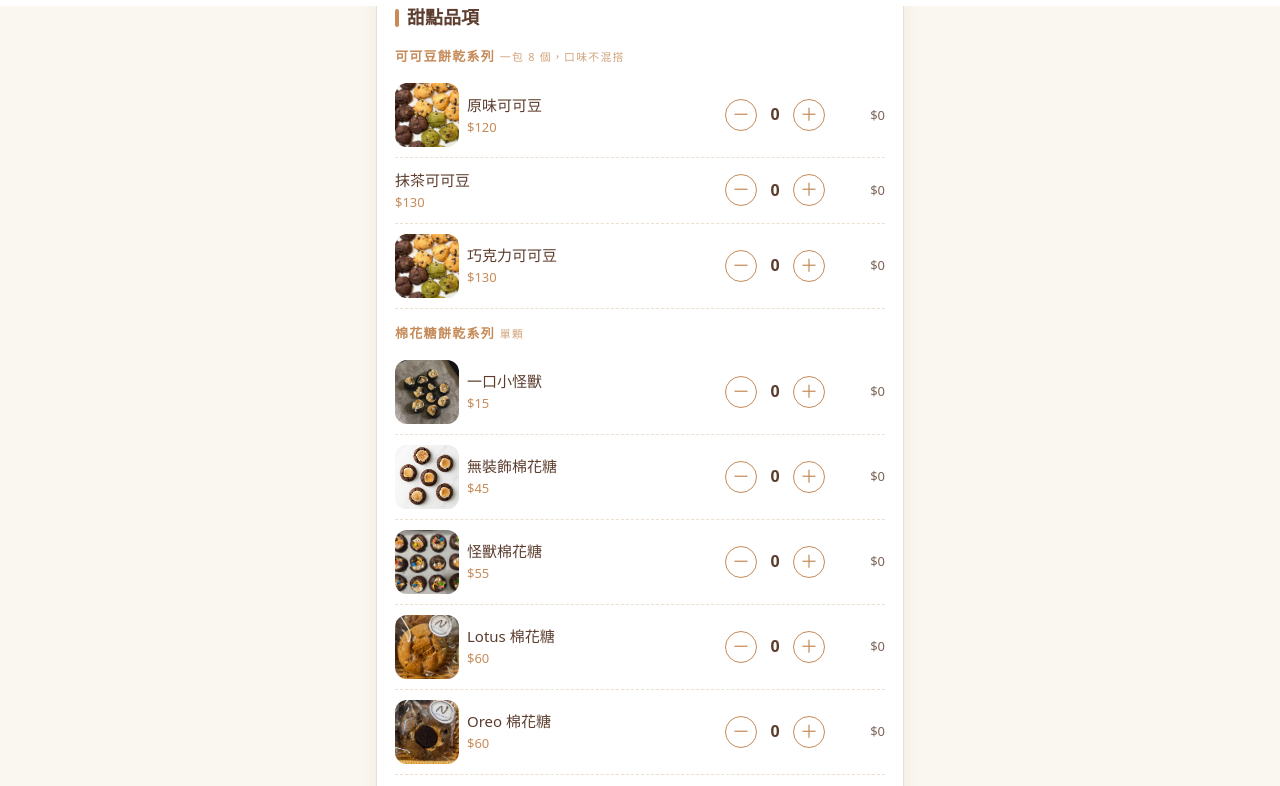
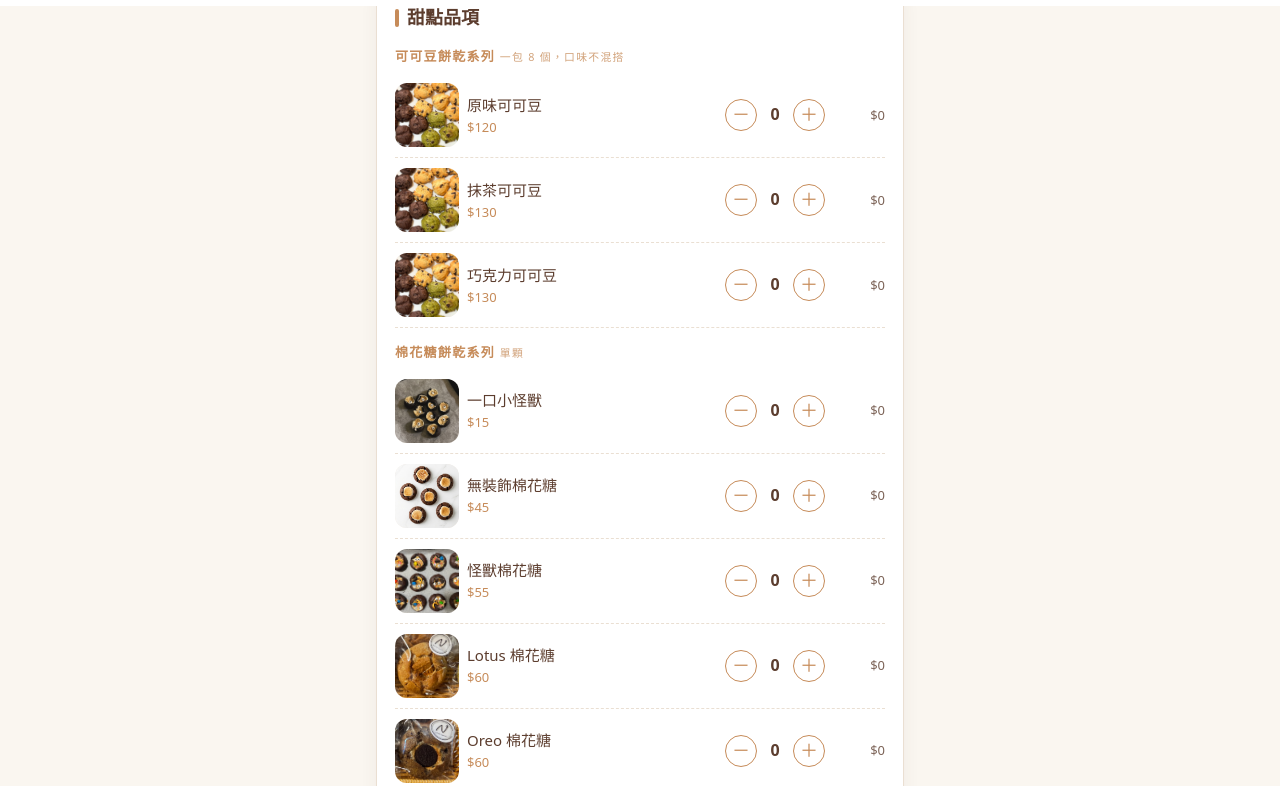
Before and after one commit to vizoo0512-byte/NINIZ-order, a plain HTML site: page index.html in a window 1280 px wide. Shown: the part 794-1580 px from the top of the page. Drawn offline with Linux system fonts and the light colour scheme.

Commit message:
Add files via upload

```diff
--- a/index.html
+++ b/index.html
@@ -157,7 +157,7 @@ var MENU=[
 {c:"棉花糖餅乾系列",n:"單顆",g:"mm",i:[["一口小怪獸",15],["無裝飾棉花糖",45],["怪獸棉花糖",55],["Lotus 棉花糖",60],["Oreo 棉花糖",60]]},
 {c:"貝殼瑪德蓮系列",n:"一盒 6 顆，口味不混搭",g:"pack",i:[["原味瑪德蓮",159],["巧克力瑪德蓮",169],["抹茶瑪德蓮",169],["鐵觀音瑪德蓮",169],["伯爵紅茶瑪德蓮",169]]}
 ];
-var IMG={"原味可可豆":"cocoa-original","拹茶可可豆":"cocoa-matcha","巧克力可可豆":"cocoa-choco","一口小怪獸":"mini-monster","無裝飾棉花糖":"marshmallow-plain","怪獸棉花糖":"monster","Lotus 棉花糖":"lotus","Oreo 棉花糖":"oreo","原味瑪德蓮":"madeleine-original","巧克力瑪德蓮":"madeleine-choco","拹茶瑪德蓮":"madeleine-matcha","鐵觀音瑪德蓮":"madeleine-tieguanyin","伯爵紅茶瑪德蓮":"madeleine-earlgrey"};
+var IMG={"原味可可豆":"cocoa-original","抹茶可可豆":"cocoa-matcha","巧克力可可豆":"cocoa-choco","一口小怪獸":"mini-monster","無裝飾棉花糖":"marshmallow-plain","怪獸棉花糖":"monster","Lotus 棉花糖":"lotus","Oreo 棉花糖":"oreo","原味瑪德蓮":"madeleine-original","巧克力瑪德蓮":"madeleine-choco","抹茶瑪德蓮":"madeleine-matcha","鐵觀音瑪德蓮":"madeleine-tieguanyin","伯爵紅茶瑪德蓮":"madeleine-earlgrey"};
 var items=[],$=function(s){return document.querySelector(s)};
 var menu=$("#menu");
 MENU.forEach(function(s){
```
